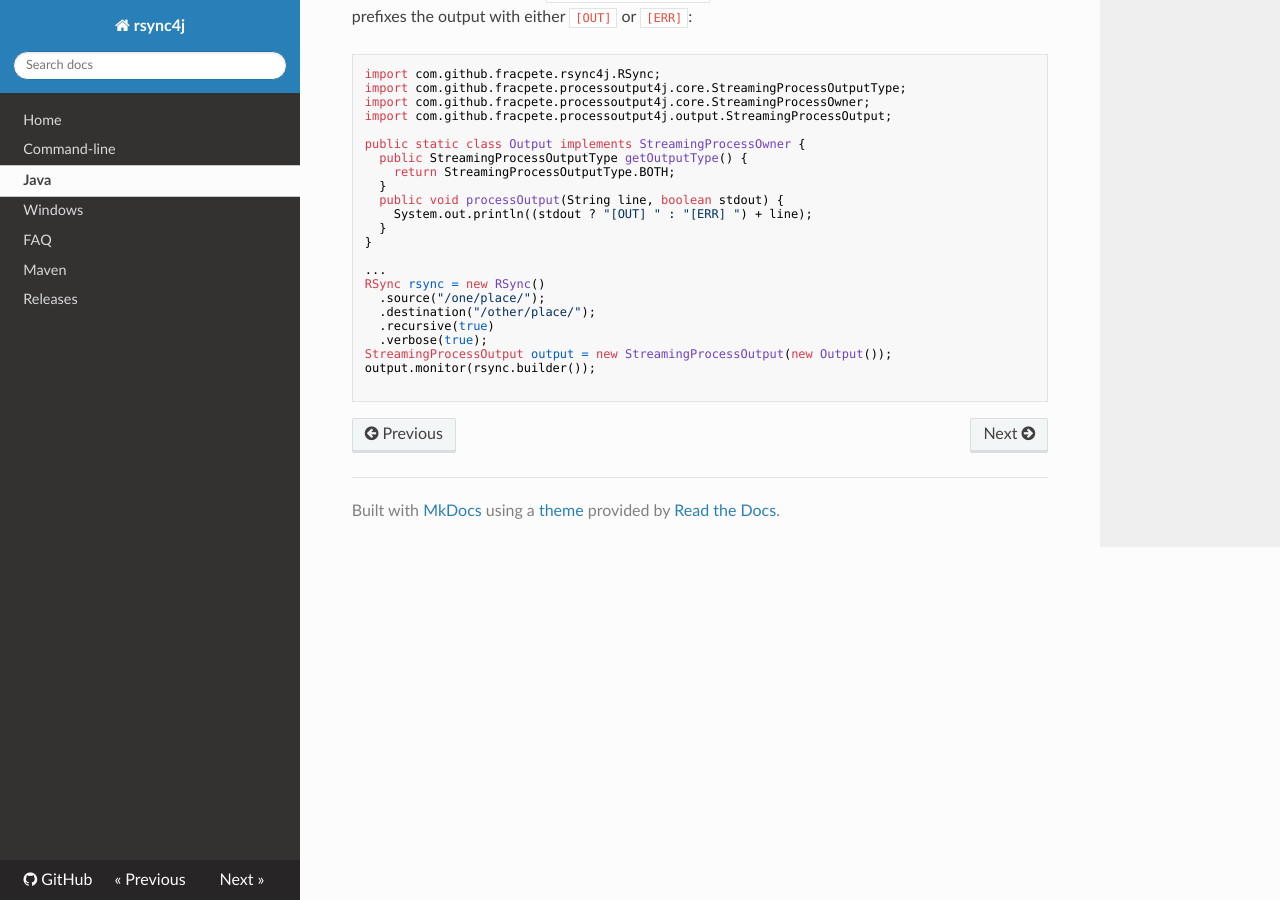
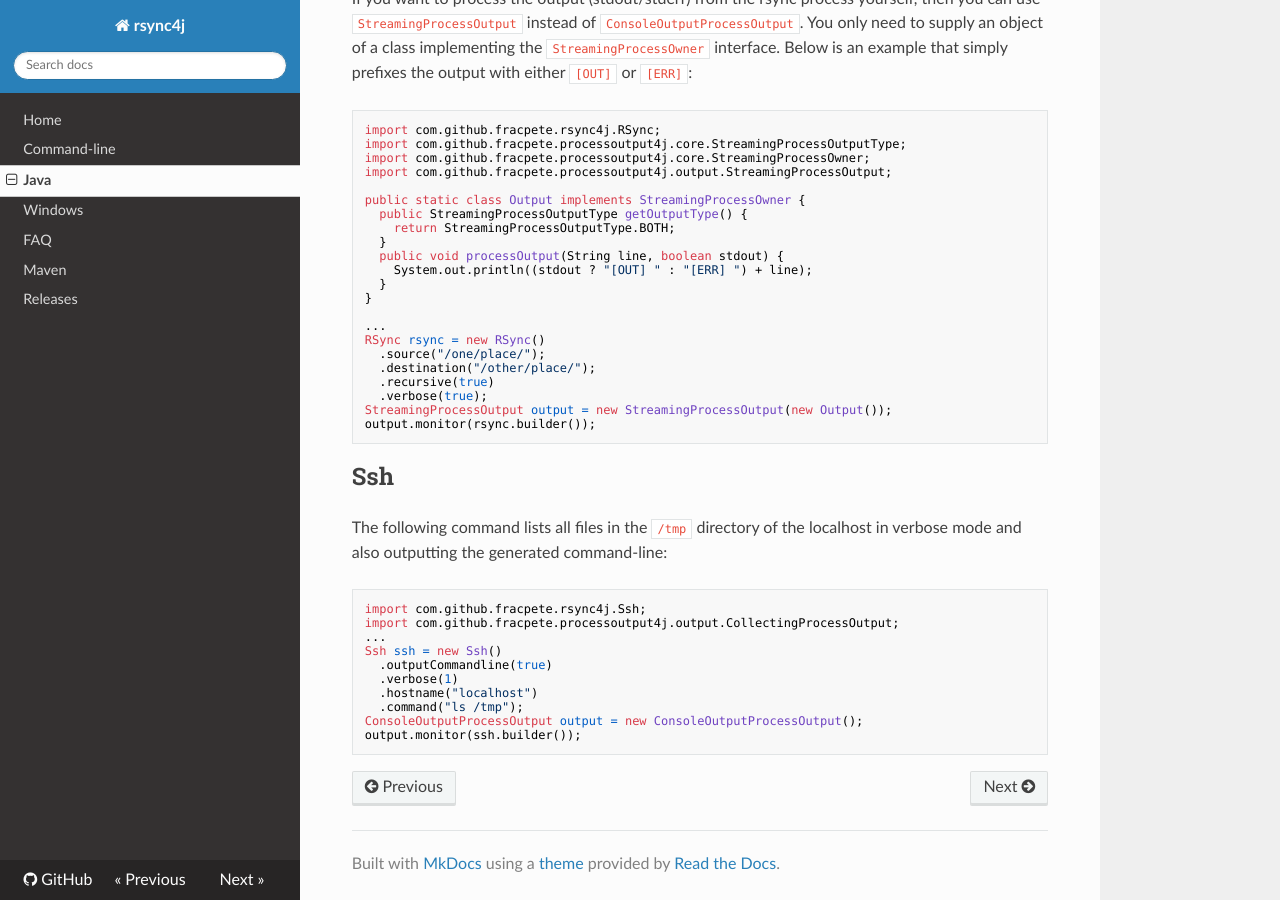
Before and after one commit to fracpete/rsync4j, an MkDocs documentation site: the page built from docs/java.md, in a window 1280 px wide and 900 px high, scrolled down 734 px. Built offline with MkDocs 1.6.1, drawn with Linux system fonts in a browser that asks for light colours; nearby versions of some CDN libraries; old or Windows-style settings are respelled for this version of MkDocs.

Commit message:
added example for Ssh class

````diff
--- a/docs/java.md
+++ b/docs/java.md
@@ -63,5 +65,22 @@
   .verbose(true);
 StreamingProcessOutput output = new StreamingProcessOutput(new Output());
 output.monitor(rsync.builder());
+```
 
+## Ssh
+
+The following command lists all files in the `/tmp` directory of the localhost
+in verbose mode and also outputting the generated command-line:
+
+```java
+import com.github.fracpete.rsync4j.Ssh;
+import com.github.fracpete.processoutput4j.output.CollectingProcessOutput;
+...
+Ssh ssh = new Ssh()
+  .outputCommandline(true)
+  .verbose(1)
+  .hostname("localhost")
+  .command("ls /tmp");
+ConsoleOutputProcessOutput output = new ConsoleOutputProcessOutput();
+output.monitor(ssh.builder());
 ```
````
Also changed, not shown: other parts of docs/java.md (+2 -0 lines).
